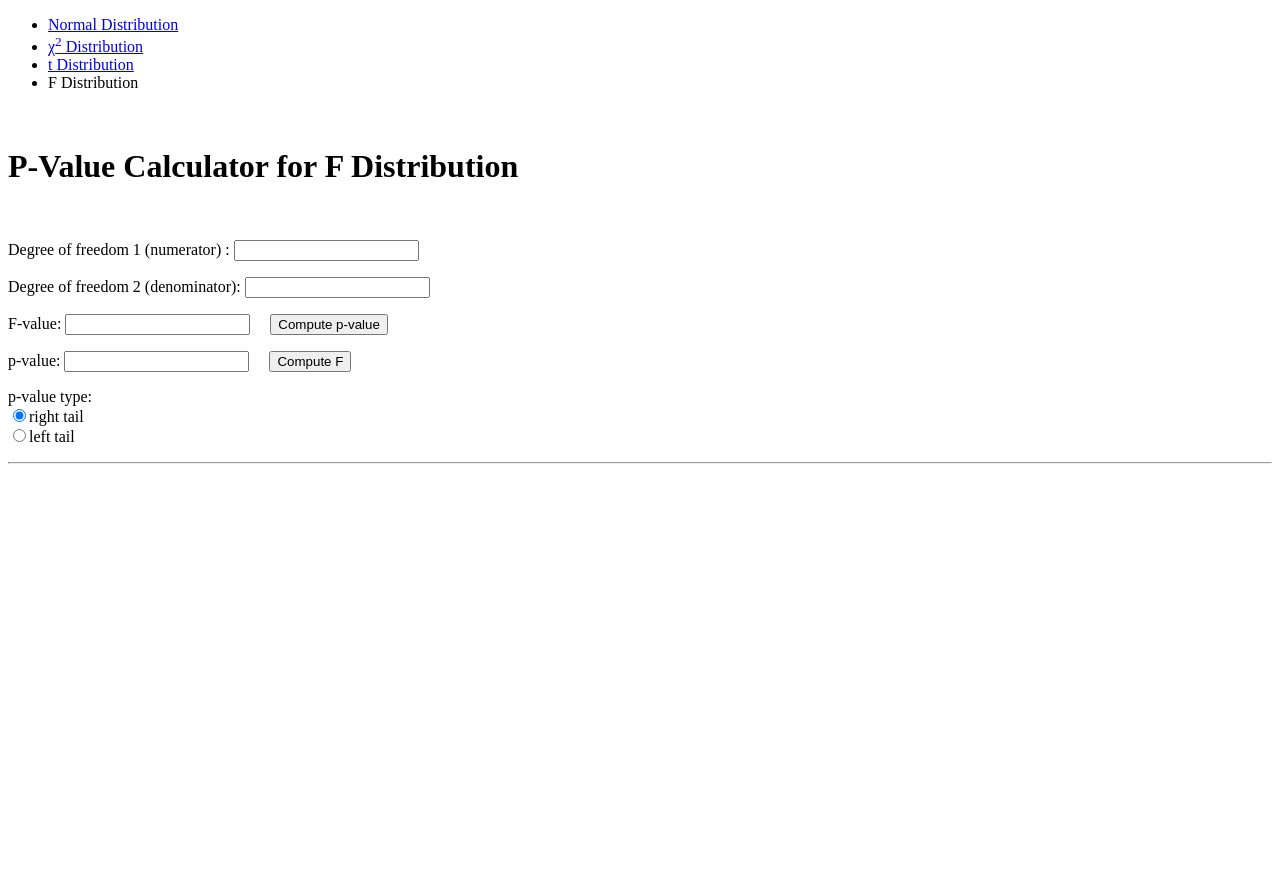
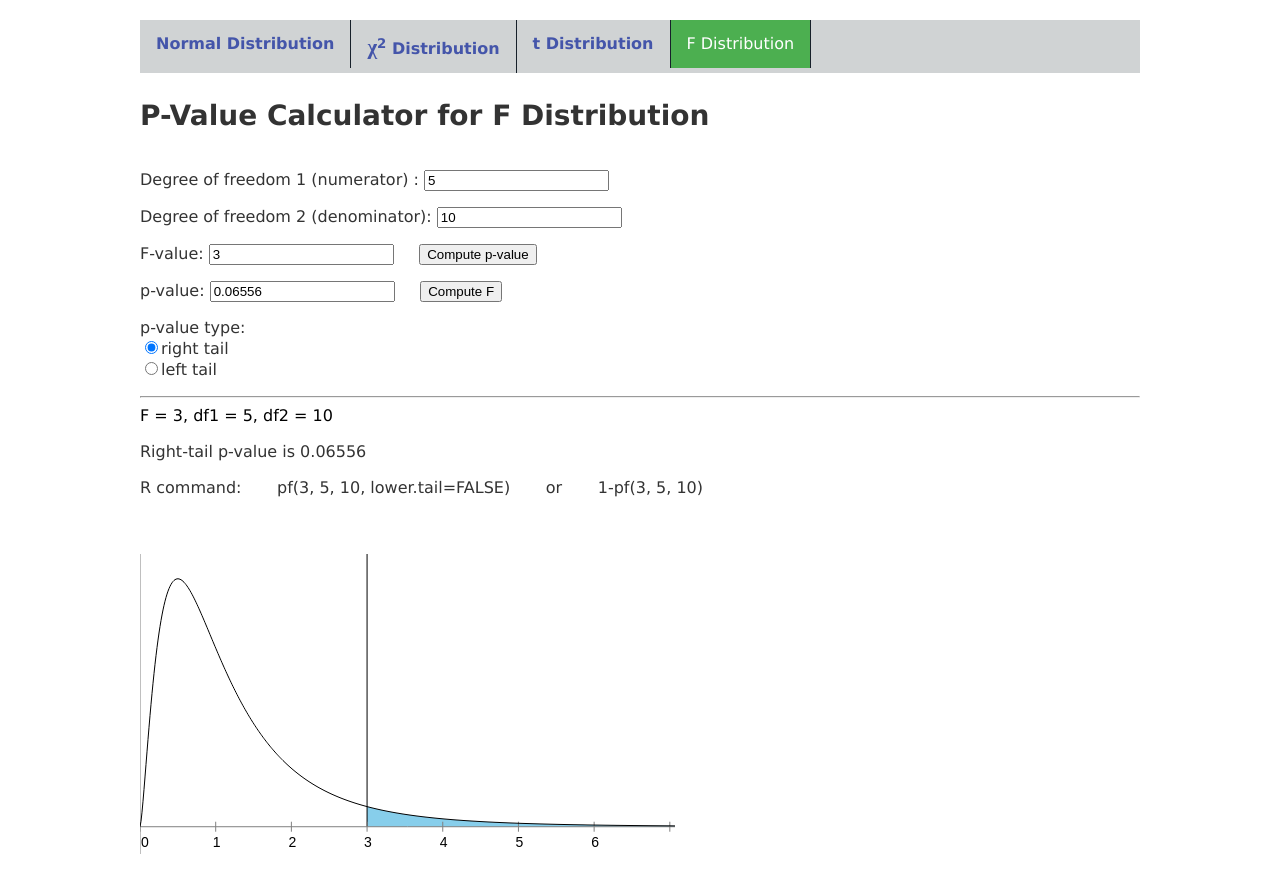
Before and after one commit to limohaha/MoPvalueCalc.github.io, a Jekyll site: the page pf.html, which Jekyll copies as it is, in a window 1280 px wide. Shown: the top 893 px of the page. Built offline with Jekyll 4.4.1, drawn with Linux system fonts in a browser that asks for light colours; some of the changed lines change nothing that is shown.

Commit message:
Update pf.html

```diff
--- a/pf.html
+++ b/pf.html
@@ -5,10 +5,10 @@
 
 <head>
 <title>P Value Calculator, F dist.</title>
-<script src="statFunctions.js"></script>
-<script src="canvas.js"></script>
-<script src="pf.js"></script>
-<link rel="stylesheet" href="pvals.css">
+<script src="src/statFunctions.js"></script>
+<script src="src/canvas.js"></script>
+<script src="src/pf.js"></script>
+<link rel="stylesheet" href="assets/css/pvals.css">
 </head>
 
 <body onload="init()">
```
